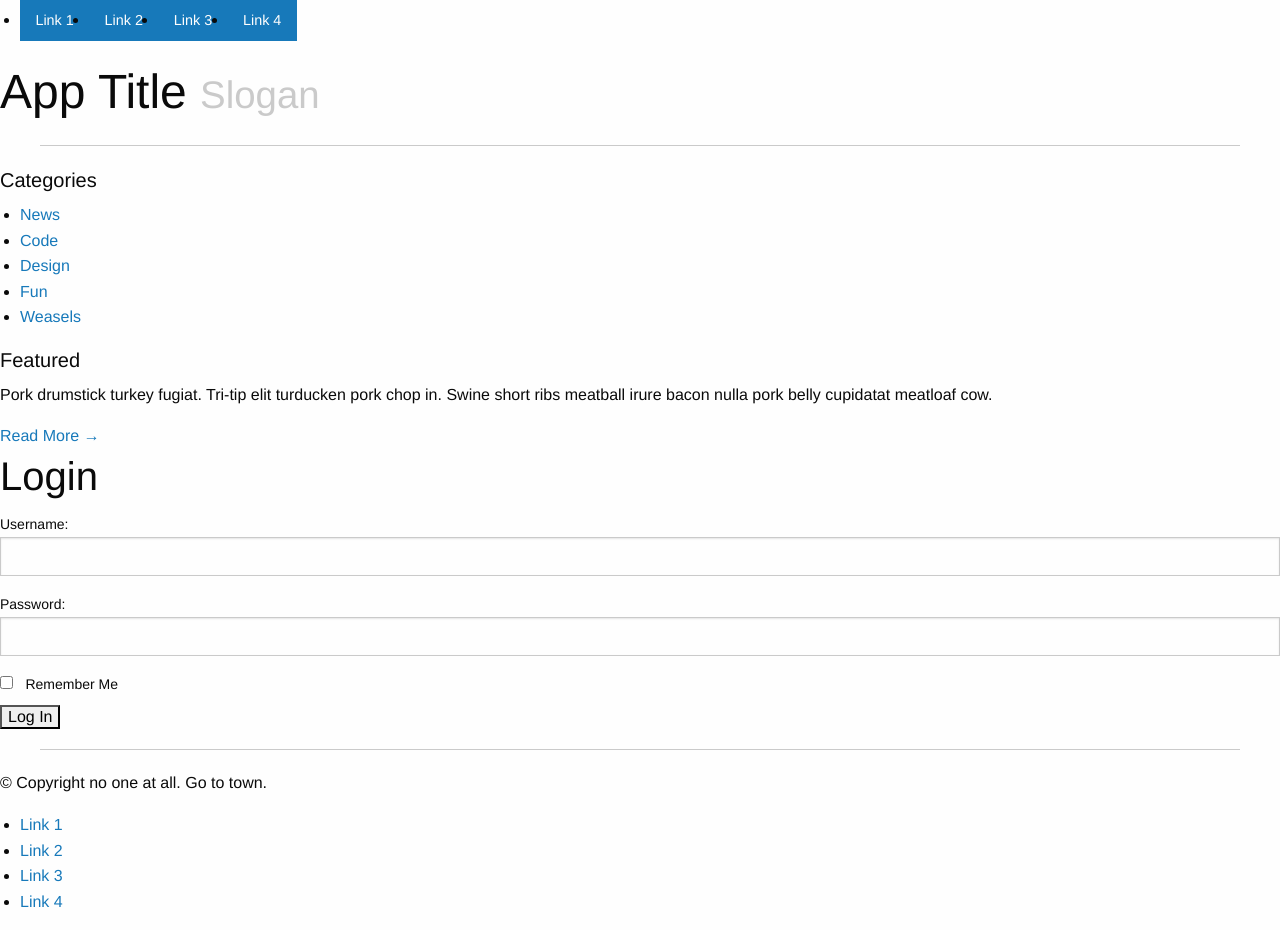
After one commit to xtranophilist/ekpasal, a Django app: page / in a window 1280 px wide. The commit adds this page. Run offline with Django 3.2, Linux system fonts and the light colour scheme; some libraries are stand-ins or nearby versions.

Commit message:
login template

```diff
--- a/templates/base.html
+++ b/templates/base.html
@@ -1,5 +1,4 @@
 <!DOCTYPE html>
-<!-- paulirish.com/2008/conditional-stylesheets-vs-css-hacks-answer-neither/ -->
 <!--[if IE 8]>    <html class="no-js lt-ie9" lang="en"> <![endif]-->
 <!--[if gt IE 8]><!-->
 <html class="no-js" lang="en"> <!--<![endif]-->
@@ -11,8 +10,8 @@
 
     <title>{% block title %}{% endblock %}</title>
 
-{#    <link rel="stylesheet" type="text/css" href="{{ STATIC_URL }}css/base.css">#}
-{#    <script src="{{ STATIC_URL }}js/vendors/jquery.min.js"></script>#}
+        <link rel="stylesheet" type="text/css" href="{{ STATIC_URL }}css/base.css">
+    {#    <script src="{{ STATIC_URL }}js/vendors/jquery.min.js"></script>#}
 
     <link rel="stylesheet" href="{{ STATIC_URL }}css/normalize.css">
     <link rel="stylesheet" href="{{ STATIC_URL }}css/foundation.css">
@@ -27,7 +26,7 @@
 <!-- Nav Bar -->
 
 <div class="row">
-    <div class="large-12 columns">
+    <div class="large-16 columns">
         <div class="nav-bar right">
             <ul class="button-group">
                 <li><a href="#" class="button">Link 1</a></li>
@@ -36,8 +35,8 @@
                 <li><a href="#" class="button">Link 4</a></li>
             </ul>
         </div>
-        <h1>Blog
-            <small>This is my blog. It's awesome.</small>
+        <h1>App Title
+            <small>Slogan</small>
         </h1>
         <hr/>
     </div>
@@ -47,24 +46,10 @@
 
 
 <!-- Main Page Content and Sidebar -->
-
 <div class="row">
 
-    <div class="large-9 columns" role="content">
-
-
-        {% block content %}
-        {% endblock %}
-
-
-    </div>
-
-    <!-- End Main Content -->
-
-
     <!-- Sidebar -->
-
-    <aside class="large-3 columns">
+    <aside class="large-4 columns">
 
         <h5>Categories</h5>
         <ul class="side-nav">
@@ -84,23 +69,24 @@
         </div>
 
     </aside>
+    <!-- End Sidebar -->
 
-    <!-- End Sidebar -->
+    <div class="large-12 columns" role="content">
+        {% block content %}
+        {% endblock %}
+    </div>
+    <!-- End Main Content -->
 </div>
-
 <!-- End Main Content and Sidebar -->
 
-
-<!-- Footer -->
-
 <footer class="row">
-    <div class="large-12 columns">
+    <div class="large-16 columns">
         <hr/>
         <div class="row">
-            <div class="large-6 columns">
+            <div class="large-8 columns">
                 <p>&copy; Copyright no one at all. Go to town.</p>
             </div>
-            <div class="large-6 columns">
+            <div class="large-8 columns">
                 <ul class="inline-list right">
                     <li><a href="#">Link 1</a></li>
                     <li><a href="#">Link 2</a></li>
--- /dev/null
+++ b/users/templates/registration/login.html
@@ -0,0 +1,45 @@
+{% extends "base.html" %}
+
+{% block title %}Login{% endblock %}
+{% block content %}
+
+    <div class="row form">
+        <h2 class="intro">Login</h2>
+
+        {% if form.errors %}
+            <p class="alert alert-error">Your username and password didn't match. Please try again.</p>
+        {% endif %}
+
+        <form method="post" action="{% url 'login' %}"
+              id="user_login_new">{% csrf_token %}
+            {% if state %}
+                {{ state }}
+            {% endif %}
+            {% if next %}
+                <input type="hidden" name="next" value="{{ next }}"/>
+            {% endif %}
+            <div class="required">
+                <label for="id_username">Username:</label>
+                <input type="text" name="username" id="id_username" value="{{ username }}" required/>
+            </div>
+
+            <div class="required">
+                <label for="id_password">Password:</label>
+                <input type="password" name="password" id="id_password" value="{{ username }}" required/>
+            </div>
+
+            <div class="row">
+                <input class="column large-1 left" type="checkbox" id="remember_me" name="remember_me" value="true"/>
+                <label class="column large-15 left" for="remember_me">Remember Me</label>
+
+            </div>
+
+            <div>
+                <input type="submit" value="Log In" class="btn"/>
+
+            </div>
+        </form>
+
+
+    </div>
+{% endblock %}
```
